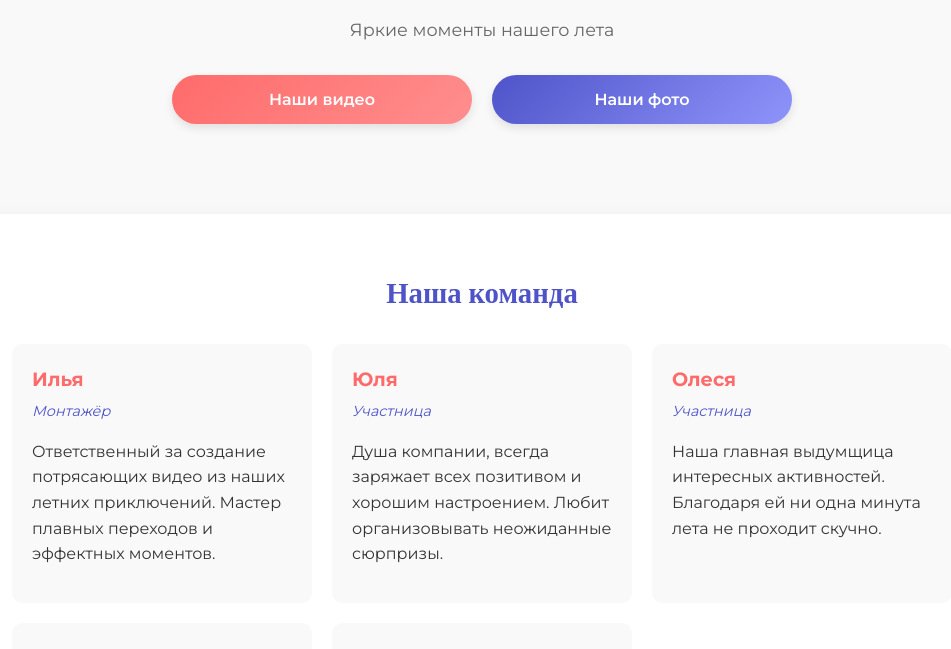
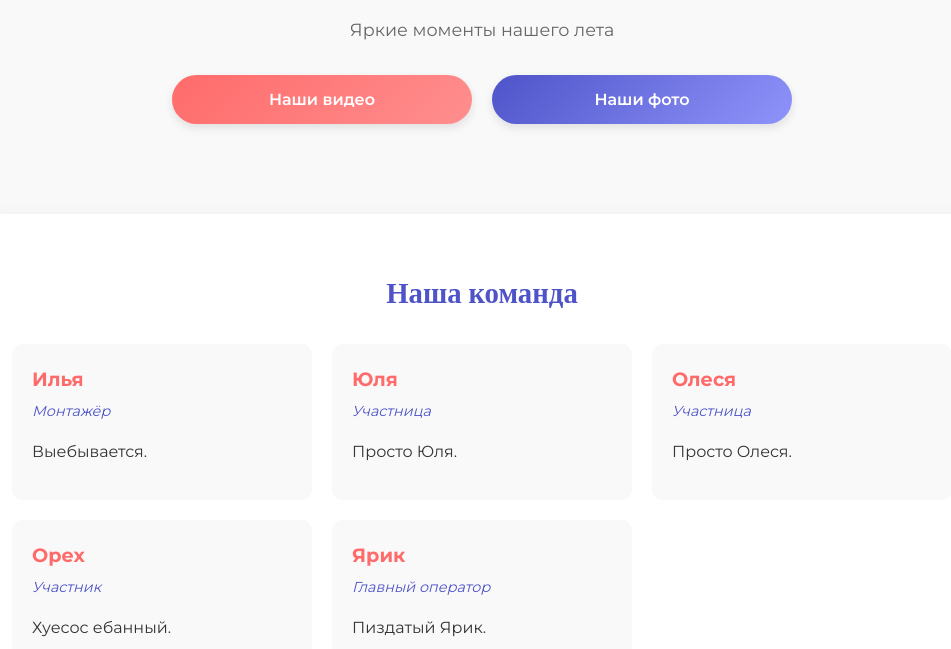
Before and after one commit to cuctpa/video, a plain HTML site: page index.html in a window 1280 px wide. Shown: the part 147-796 px from the top of the page, without its empty margins (158-1109 px from the left). Drawn offline with nearby package versions, Linux system fonts and the light colour scheme.

Commit message:
Update index.html

```diff
--- a/index.html
+++ b/index.html
@@ -191,31 +191,31 @@
                 <div class="team-member">
                     <div class="member-name">Илья</div>
                     <div class="member-role">Монтажёр</div>
-                    <p>Ответственный за создание потрясающих видео из наших летних приключений. Мастер плавных переходов и эффектных моментов.</p>
+                    <p>Выебывается.</p>
                 </div>
 
                 <div class="team-member">
                     <div class="member-name">Юля</div>
                     <div class="member-role">Участница</div>
-                    <p>Душа компании, всегда заряжает всех позитивом и хорошим настроением. Любит организовывать неожиданные сюрпризы.</p>
+                    <p>Просто Юля.</p>
                 </div>
 
                 <div class="team-member">
                     <div class="member-name">Олеся</div>
                     <div class="member-role">Участница</div>
-                    <p>Наша главная выдумщица интересных активностей. Благодаря ей ни одна минута лета не проходит скучно.</p>
+                    <p>Просто Олеся.</p>
                 </div>
 
                 <div class="team-member">
                     <div class="member-name">Орех</div>
                     <div class="member-role">Участник</div>
-                    <p>Настоящий мастер импровизации и розыгрышей. С ним любая поездка превращается в веселое приключение.</p>
+                    <p>Хуесос ебанный.</p>
                 </div>
 
                 <div class="team-member">
                     <div class="member-name">Ярик</div>
                     <div class="member-role">Главный оператор</div>
-                    <p>Ловит самые яркие моменты нашего лета. Благодаря его профессионализму у нас останутся прекрасные воспоминания.</p>
+                    <p>Пиздатый Ярик.</p>
                 </div>
             </div>
         </section>
```
